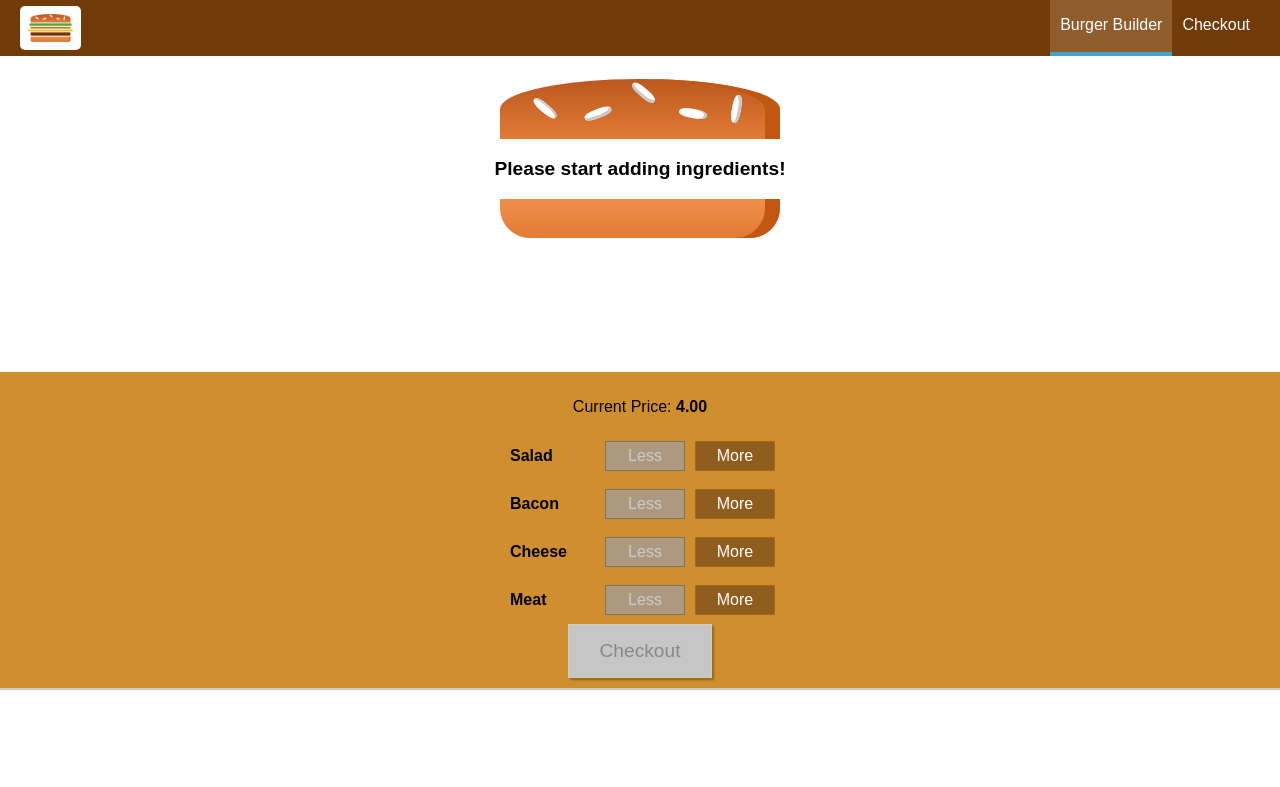
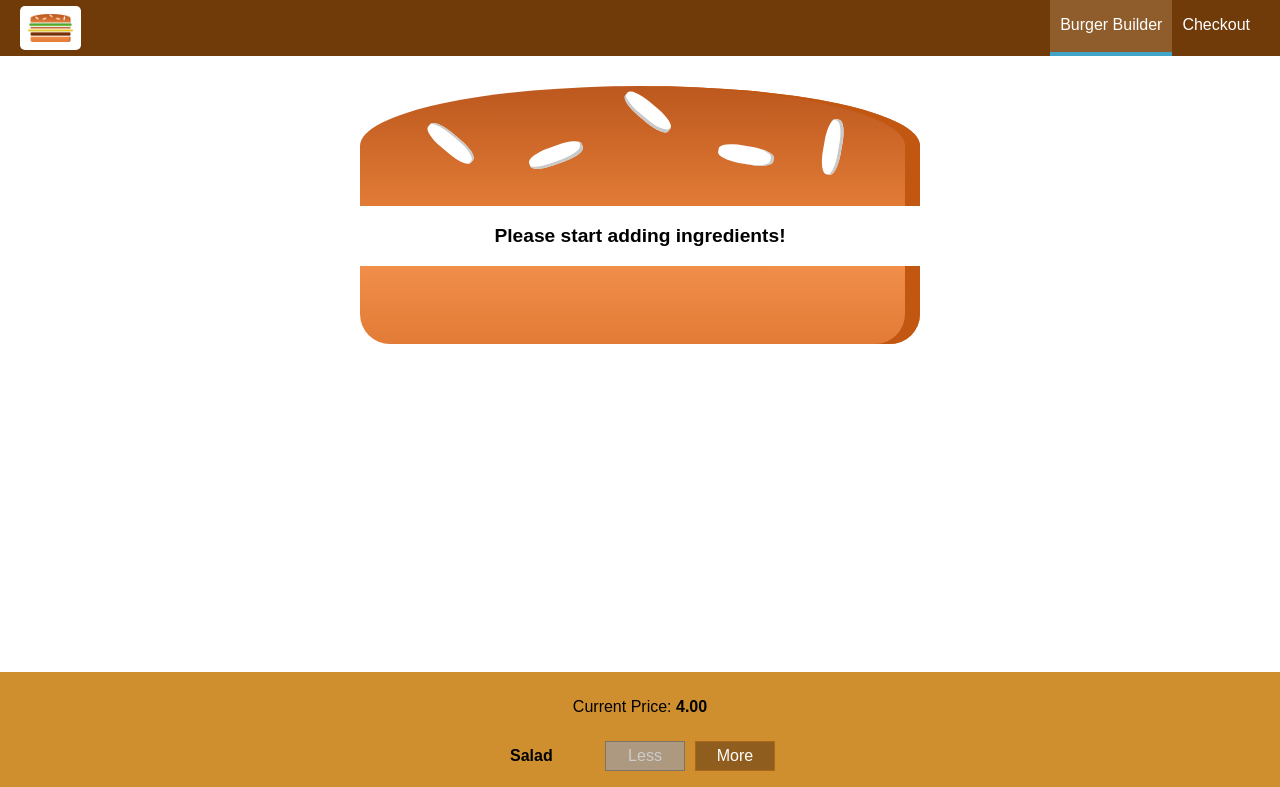
Before and after one commit to aaronsalud/ReactBurgerBuilderApp, a React app: page / in a window 1280 px wide. Shown: the top 787 px of the page. Built offline with nearby package versions, Linux system fonts and the light colour scheme.

Commit message:
Fix style issues

```diff
--- a/src/components/Burger/BuildControls/BuildControls.css
+++ b/src/components/Burger/BuildControls/BuildControls.css
@@ -1,9 +1,9 @@
 .BuildControls {
+    width: 100%;
+    background-color: #CF8F2E;
     display: flex;
     flex-flow: column;
     align-items: center;
-    width: 100%;
-    background-color: #CF8F2E;
     box-shadow: 0 2px 1px #ccc;
     margin: auto;
     padding: 10px 0;
@@ -21,8 +21,7 @@
     box-shadow: 2px 2px 2px #966909;
 }
 
-.OrderButton:hover,
-.OrderButton:active {
+.OrderButton:hover, .OrderButton:active {
     background-color: #A0DB41;
     border: 1px solid #966909;
     color: #966909;
--- a/src/components/Burger/Burger.css
+++ b/src/components/Burger/Burger.css
@@ -8,10 +8,10 @@
     font-size: 1.2rem;
 }
 
-@media(min-width:1000px) and (min-height: 700px) {
+@media(min-width:500px) and (min-height: 400px) {
     .Burger {
-        width: 700px;
-        height: 600px;
+        width: 350px;
+        height: 300px;
     }
 }
 
@@ -22,9 +22,9 @@
     }
 }
 
-@media(min-width:500px) and (min-height: 400px) {
+@media(min-width:1000px) and (min-height: 700px) {
     .Burger {
-        width: 350px;
-        height: 300px;
+        width: 700px;
+        height: 600px;
     }
 }
```
